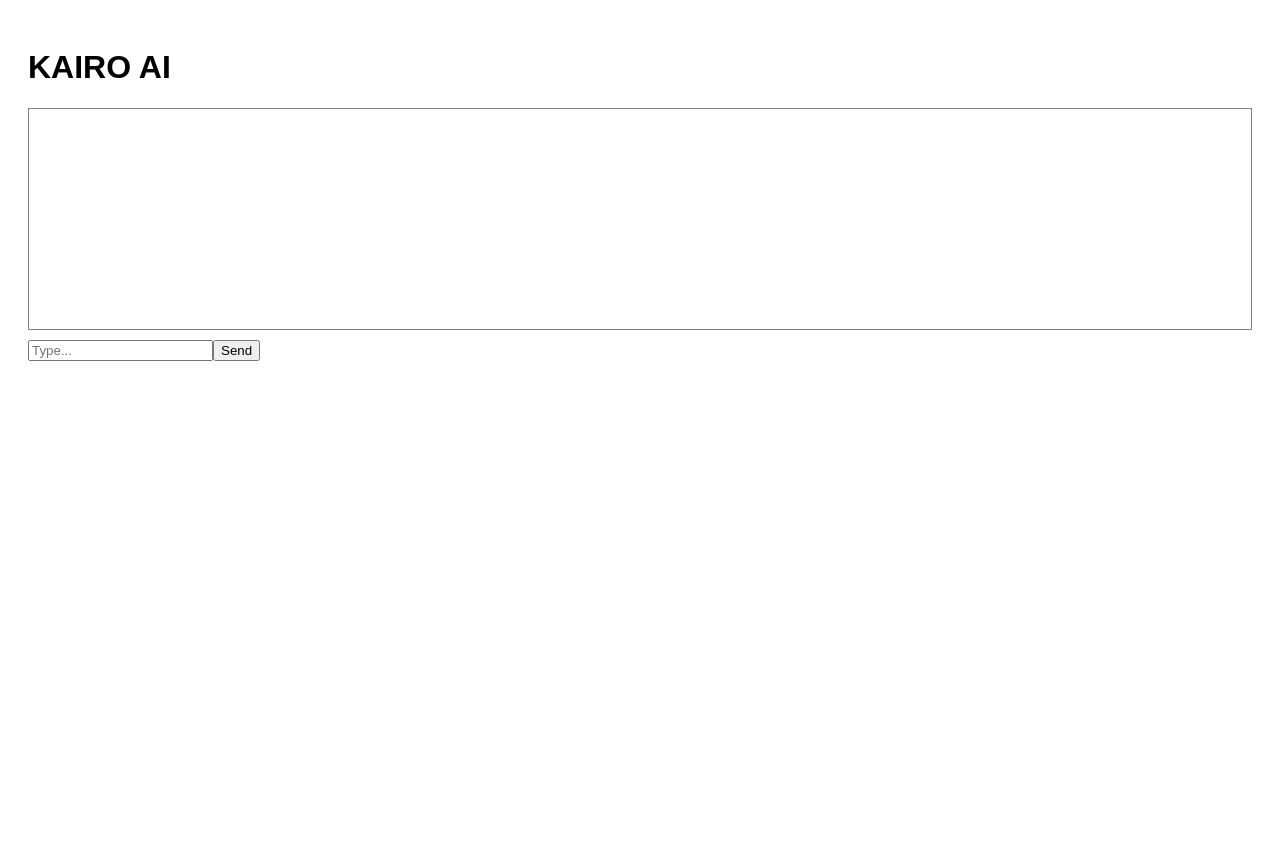
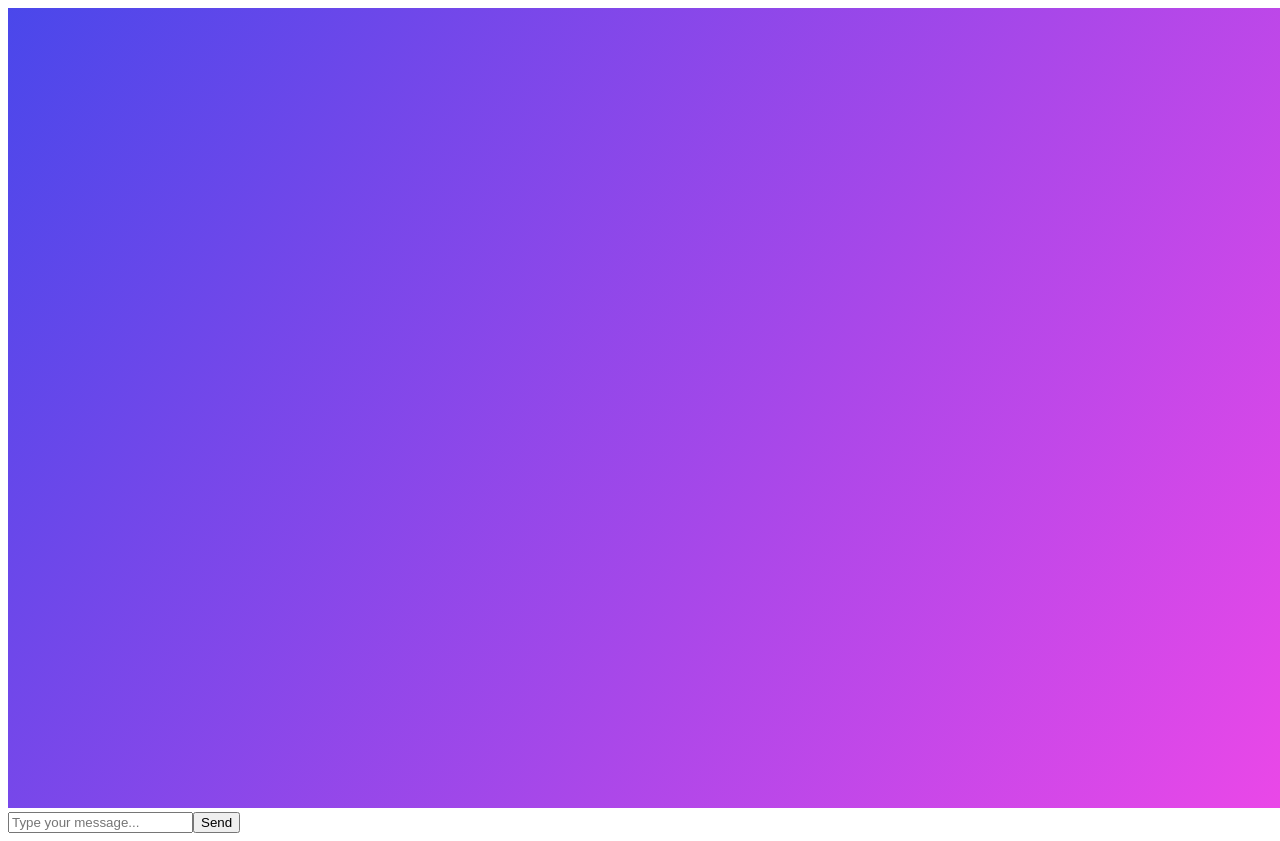
Before and after one commit to pratik-aher-01/Sensei, a React (Vite) app in the folder frontend/: page / in a window 1280 px wide. Before the commit the page ends 800 px from the top, so only its background shows below. Built offline with nearby package versions, Linux system fonts and the light colour scheme.

Commit message:
Update App.jsx

```diff
--- a/frontend/src/App.jsx
+++ b/frontend/src/App.jsx
@@ -1,35 +1,62 @@
-import { useState } from "react";
+import React, { useState } from "react";
+import Background from "./components/Background";
 
-function App() {
-  const [msg, setMsg] = useState("");
+export default function App() {
   const [chat, setChat] = useState([]);
+  const [input, setInput] = useState("");
 
-  const sendMessage = () => {
-    if (!msg) return;
-    setChat([...chat, { role: "user", text: msg }]);
-    setMsg("");
+  const sendMessage = async () => {
+    if (!input) return;
+    const newChat = [...chat, { role: "user", content: input }];
+    setChat(newChat);
+    setInput("");
+
+    try {
+      const res = await fetch("https://your-backend-url.onrender.com/chat", {
+        method: "POST",
+        headers: { "Content-Type": "application/json" },
+        body: JSON.stringify({ message: input }),
+      });
+      const data = await res.json();
+      setChat([...newChat, { role: "bot", content: data.reply }]);
+    } catch (err) {
+      console.error(err);
+    }
   };
 
   return (
-    <div style={{ padding: 20, fontFamily: "Arial" }}>
-      <h1>KAIRO AI</h1>
+    <div className="relative h-screen w-screen overflow-hidden">
+      <Background />
 
-      <div style={{ height: 200, overflowY: "auto", border: "1px solid gray", marginBottom: 10, padding: 10 }}>
+      {/* Chat messages */}
+      <div className="absolute top-10 left-1/2 transform -translate-x-1/2 w-11/12 max-w-lg bg-black/60 text-white p-4 rounded-lg backdrop-blur-md h-[70%] overflow-y-auto shadow-lg">
         {chat.map((c, i) => (
-          <div key={i}>
-            <b>{c.role}:</b> {c.text}
+          <div
+            key={i}
+            className={`my-2 ${
+              c.role === "user" ? "text-right text-blue-300" : "text-left text-green-300"
+            }`}
+          >
+            {c.content}
           </div>
         ))}
       </div>
 
-      <input
-        value={msg}
-        onChange={(e) => setMsg(e.target.value)}
-        placeholder="Type..."
-      />
-      <button onClick={sendMessage}>Send</button>
+      {/* Floating input */}
+      <div className="absolute bottom-6 left-1/2 transform -translate-x-1/2 w-11/12 max-w-lg flex bg-white/80 p-2 rounded-xl shadow-lg">
+        <input
+          className="flex-1 p-2 rounded-l-lg outline-none text-black"
+          value={input}
+          onChange={(e) => setInput(e.target.value)}
+          placeholder="Type your message..."
+        />
+        <button
+          className="px-4 bg-blue-600 text-white rounded-r-lg"
+          onClick={sendMessage}
+        >
+          Send
+        </button>
+      </div>
     </div>
   );
 }
-
-export default App;
```
